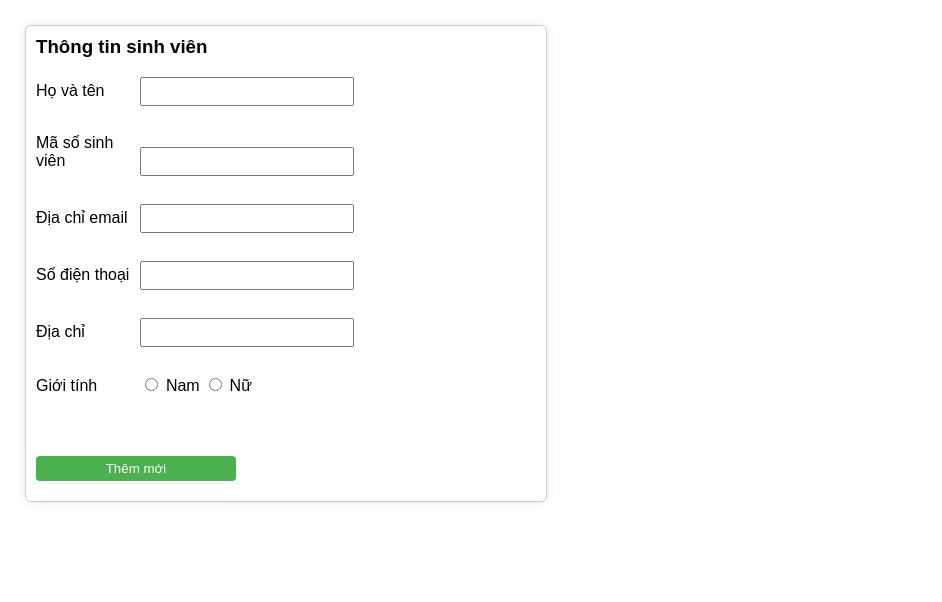
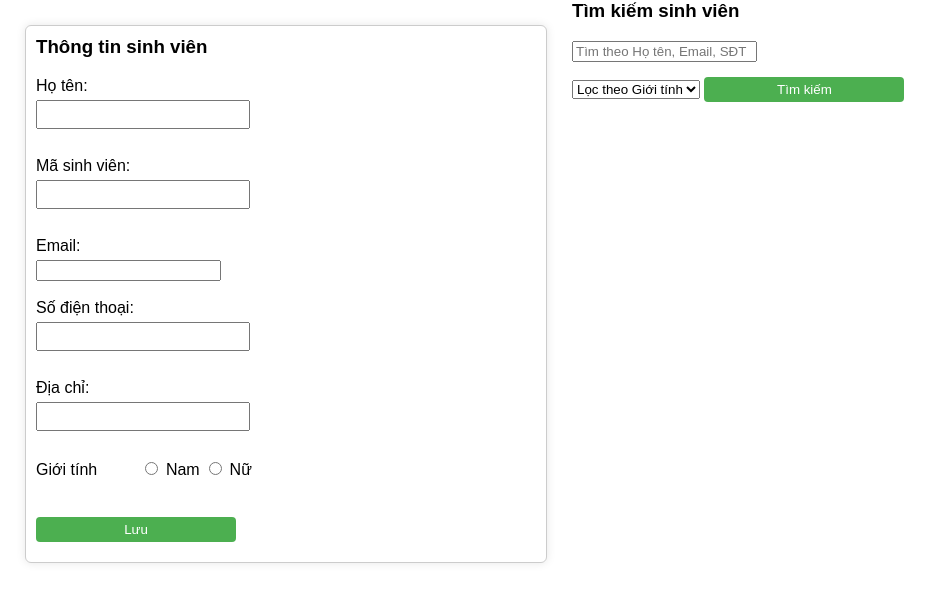
Before and after one commit to Rumnn/BTL-KTPM, a plain HTML site: page Resource/index.html in a window 1280 px wide. Shown: the whole page, without its empty margins (0-942 px from the left). Drawn offline with nearby package versions, Linux system fonts and the light colour scheme.

Commit message:
Update index.html

```diff
--- a/Resource/index.html
+++ b/Resource/index.html
@@ -1,35 +1,44 @@
 <!DOCTYPE html>
 <html lang="en">
+
 <head>
     <meta charset="UTF-8">
     <meta name="viewport" content="width=device-width, initial-scale=1.0">
     <title>Quản lý sinh viên</title>
     <link rel="stylesheet" href="../css/style.css">
 </head>
+
 <body onload="renderListStudent()">
+    <!-- Bọc toàn bộ nội dung trong container -->
+    <div class="main-container">
+        <!-- BÊN TRÁI -->
+        <div class="left-panel">
+
+            <!-- === FORM NHẬP THÔNG TIN SINH VIÊN === -->
             <div class="form-student">
                 <h3>Thông tin sinh viên</h3>
-        <label>Họ và tên</label>
+                <form id="student-form">
+                    <label>Họ tên:</label><br>
                     <input type="text" id="fullname">
                     <span id="fullname-error" class="error"></span>
                     <br>
 
-        <label>Mã số sinh viên</label>
+                    <label>Mã sinh viên:</label><br>
                     <input type="text" id="code">
                     <span id="code-error" class="error"></span>
                     <br>
 
-        <label>Địa chỉ email</label>
-        <input type="text" id="email">
+                    <label>Email:</label><br>
+                    <input type="email" id="email">
                     <span id="email-error" class="error"></span>
                     <br>
 
-        <label>Số điện thoại</label>
+                    <label>Số điện thoại:</label><br>
                     <input type="text" id="phone">
                     <span id="phone-error" class="error"></span>
                     <br>
 
-        <label>Địa chỉ</label>
+                    <label>Địa chỉ:</label><br>
                     <input type="text" id="address">
                     <span id="address-error" class="error"></span>
                     <br>
@@ -40,18 +49,43 @@
                     <span id="gender-error" class="error"></span>
                     <br>
 
-        <label>&nbsp;</label>
-        <br>
-        <button id="save-btn" onclick="save()">Thêm mới</button>
+                    <button id="save-btn" type="button" onclick="save()">Lưu</button>
                     <input type="hidden" id="edit-id" value="">
+                </form>
             </div>
 
+            <!-- === BẢNG TÌM KIẾM SINH VIÊN === -->
+            <div class="search-panel">
+                <h3>Tìm kiếm sinh viên</h3>
+                <input type="text" id="search-input" placeholder="Tìm theo Họ tên, Email, SĐT"><br>
+                <select id="gender-filter">
+                    <option value="">Lọc theo Giới tính</option>
+                    <option value="1">Nam</option>
+                    <option value="2">Nữ</option>
+                </select>
+                <button onclick="searchStudents()">Tìm kiếm</button>
+
+                <!-- KẾT QUẢ TÌM KIẾM -->
+                <div class="search-result" id="search-result" style="display: none;">
+                    <h4>Kết quả tìm kiếm</h4>
+                    <table id="search-student-table" border="1" cellpadding="4"></table>
+                </div>
+            </div>
+        </div>
+
+        <!-- BÊN PHẢI -->
+        <div class="right-panel">
             <div class="list-student" id="list-student">
                 <h3>Danh sách sinh viên</h3>
-        <table id="grid-students" width="650" border="1" cellpadding="0">
+                <table id="grid-students" width="100%" border="1" cellpadding="4">
+                    <!-- nội dung sinh viên sẽ được render bằng JS -->
                 </table>
             </div>
+        </div>
+    </div>
+
     <script src="https://cdn.jsdelivr.net/npm/lodash@4.17.21/lodash.min.js"></script>
     <script src="../js/student.js"></script>
 </body>
+
 </html>
```
Lines whose indentation alone changed are shown as unchanged.
